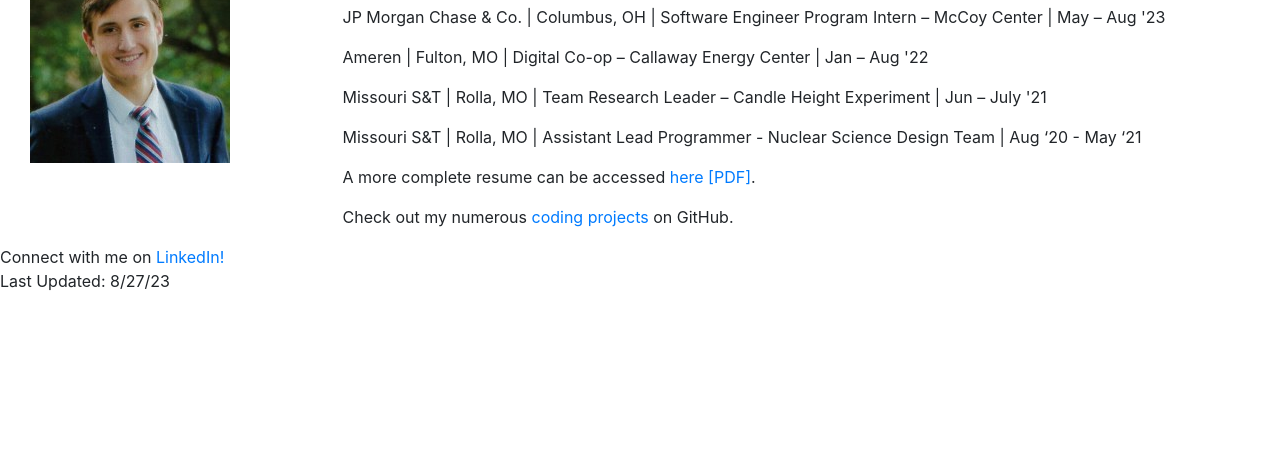
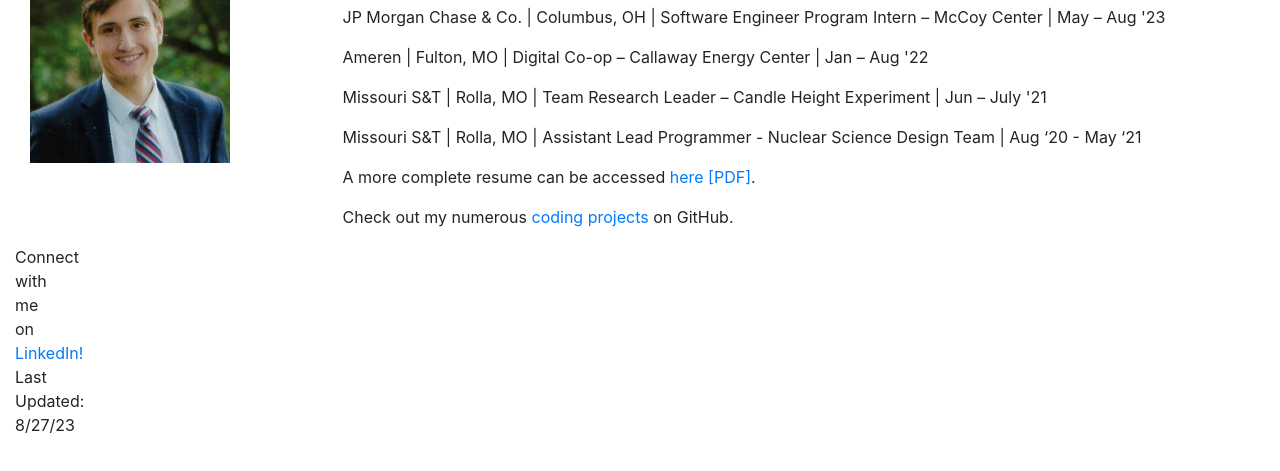
Before and after one commit to Dmartin42/Dmartin42.github.io, a plain HTML site: page CV.html in a window 1280 px wide. Shown: the part 93-564 px from the top of the page. Drawn offline with nearby package versions, Linux system fonts and the light colour scheme; files that its build step writes are made by us from their sources.

Commit message:
Update CV.html

```diff
--- a/CV.html
+++ b/CV.html
@@ -112,9 +112,11 @@
 
 				<!-- CV SECTION-->
 			<div class="row" id="CV">
-				 <div class="row-3">
+				 <div class="col-3">
+					 <div class="column-fluid">
 					 Connect with me on <a href="https://www.linkedin.com/in/daniel-lane-martin/">LinkedIn!</a>
 					 <br> Last Updated: 8/27/23</br>
+					 </div>
 				 </div>
 
 			<!-- END CV SECTION -->
```
